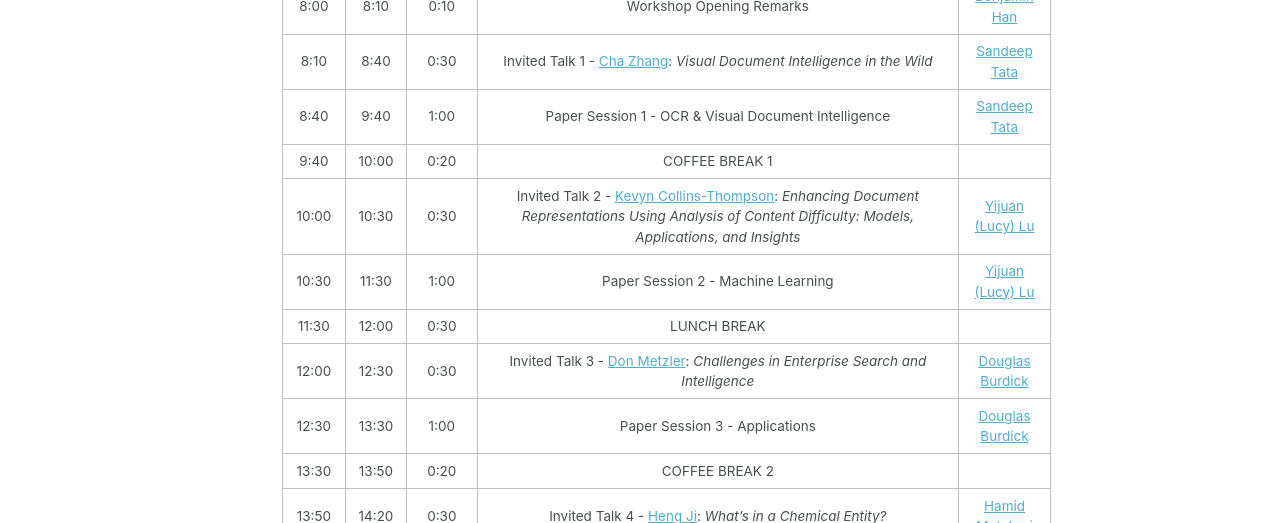
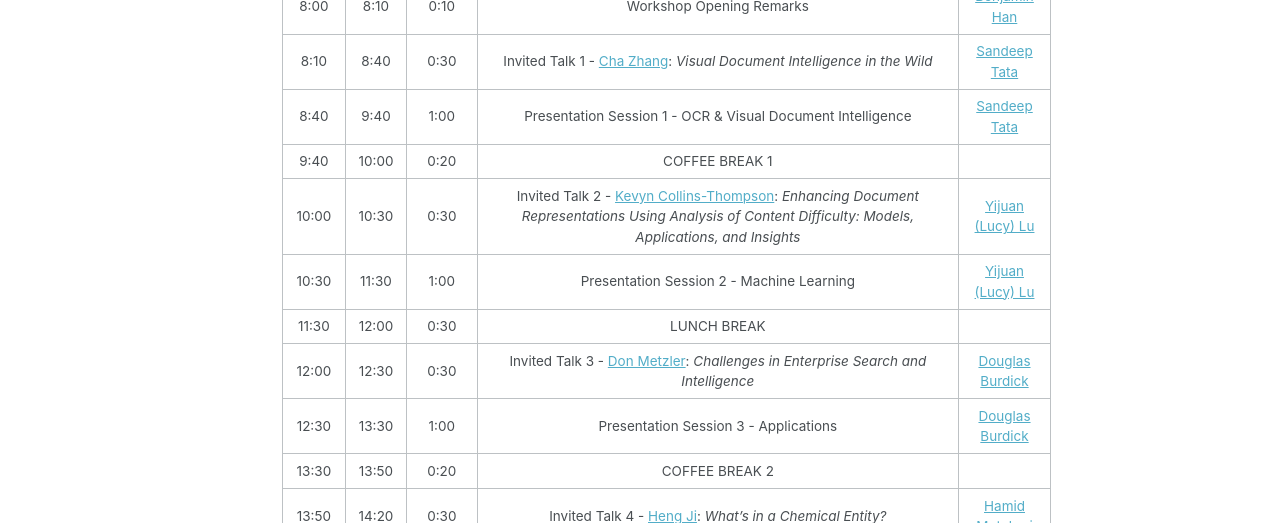
Before and after one commit to document-intelligence/DI-2022, a Jekyll site: the page built from _pages/program.md, in a window 1280 px wide. Shown: the part 496-1019 px from the top of the page. Built offline with Jekyll 4.4.1, drawn with Linux system fonts in a browser that asks for light colours.

Commit message:
Update program.md

```diff
--- a/_pages/program.md
+++ b/_pages/program.md
@@ -20,13 +20,13 @@ The workshop contains the following elements:
 |:-:	|:-:	|:-:	|:-:	|:-:	|
 | 8:00 	| 8:10 	| 0:10 	| Workshop Opening Remarks 	| [Benjamin Han](https://www.linkedin.com/in/benjaminhan/)	|
 | 8:10 	| 8:40 	| 0:30 	| Invited Talk 1 - [Cha Zhang](https://www.microsoft.com/en-us/research/people/chazhang/): _Visual Document Intelligence in the Wild_	| [Sandeep Tata](https://research.google/people/SandeepTata/)	|
-| 8:40 	| 9:40 	| 1:00 	| Paper Session 1 - OCR & Visual Document Intelligence 	| [Sandeep Tata](https://research.google/people/SandeepTata/)	|
+| 8:40 	| 9:40 	| 1:00 	| Presentation Session 1 - OCR & Visual Document Intelligence 	| [Sandeep Tata](https://research.google/people/SandeepTata/)	|
 | 9:40 	| 10:00 	| 0:20 	| COFFEE BREAK 1 	|  	|
 | 10:00 	| 10:30 	| 0:30 	| Invited Talk 2 - [Kevyn Collins-Thompson](http://www-personal.umich.edu/~kevynct/): _Enhancing Document Representations Using Analysis of Content Difficulty: Models, Applications, and Insights_	| [Yijuan (Lucy) Lu](https://www.linkedin.com/in/yijuan-lu-590b426/) |
-| 10:30 	| 11:30 	| 1:00 	| Paper Session 2 - Machine Learning 	| [Yijuan (Lucy) Lu](https://www.linkedin.com/in/yijuan-lu-590b426/) 	|
+| 10:30 	| 11:30 	| 1:00 	| Presentation Session 2 - Machine Learning 	| [Yijuan (Lucy) Lu](https://www.linkedin.com/in/yijuan-lu-590b426/) 	|
 | 11:30  	| 12:00 	| 0:30 	| LUNCH BREAK  	|  	|
 | 12:00 	| 12:30 	| 0:30 	| Invited Talk 3 - [Don Metzler](https://research.google/people/DonaldMetzler/): _Challenges in Enterprise Search and Intelligence_	| [Douglas Burdick](https://researcher.watson.ibm.com/researcher/view.php?person=us-drburdic) |
-| 12:30 	| 13:30 	| 1:00 	| Paper Session 3 - Applications	| [Douglas Burdick](https://researcher.watson.ibm.com/researcher/view.php?person=us-drburdic) |
+| 12:30 	| 13:30 	| 1:00 	| Presentation Session 3 - Applications	| [Douglas Burdick](https://researcher.watson.ibm.com/researcher/view.php?person=us-drburdic) |
 | 13:30 	| 13:50 	| 0:20 	| COFFEE BREAK 2 	|  	|
 | 13:50  	| 14:20 	| 0:30 	| Invited Talk 4 - [Heng Ji](https://cs.illinois.edu/about/people/faculty/hengji): _What’s in a Chemical Entity?_	| [Hamid Motahari](https://www.linkedin.com/in/hamidmotahari/) |
 | 14:20 	| 14:50 	| 0:30 	| Invited Talk 5 - [Benjamin Van Durme](https://www.cs.jhu.edu/~vandurme/): _A Case for Statutory Reasoning_	| [Hamid Motahari](https://www.linkedin.com/in/hamidmotahari/) |
```
